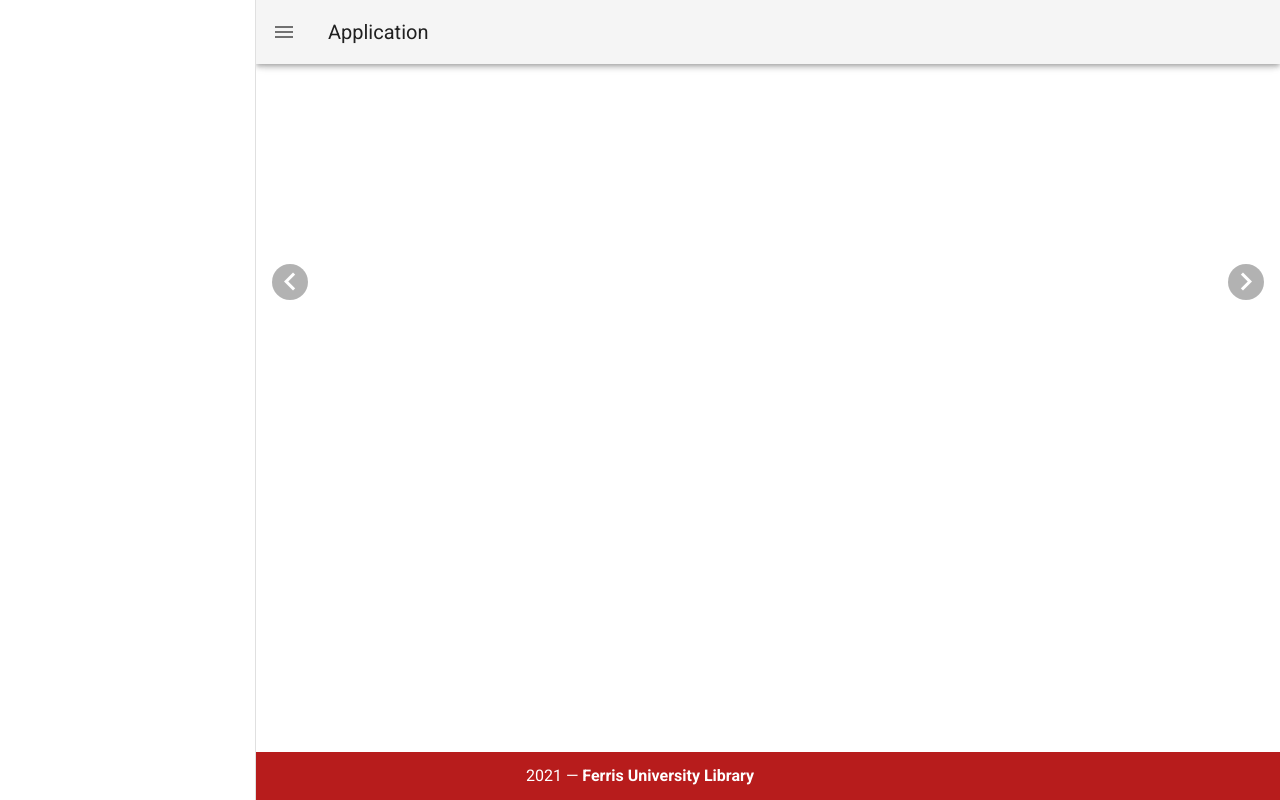
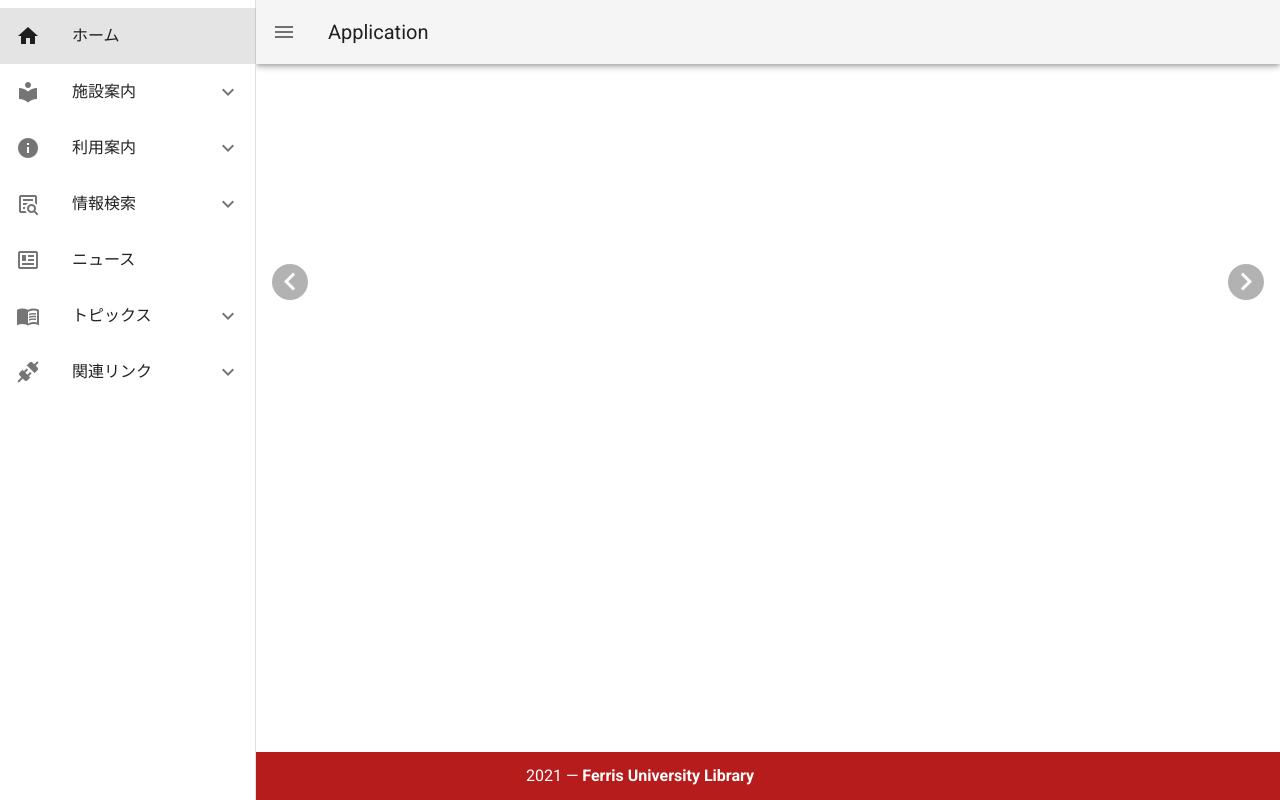
Before and after one commit to shu-saginoya/ferris-library, a Nuxt app: page / in a window 1280 px wide. Built offline with nearby package versions, Linux system fonts and the light colour scheme.

Commit message:
ドロワーメニューの設置。外部リンクの問題が残っている。

```diff
--- a/assets/json/menu.json
+++ b/assets/json/menu.json
@@ -1,191 +1,213 @@
 [
     {
-        "category": "facility",
+        "category": "ホーム",
+        "category-eng": "Home",
+        "icon": "mdi-home",
+        "link": "/"
+    },
+    {
+        "category": "施設案内",
+        "category-eng": "Facility",
+        "icon": "mdi-library",
+        "contents": [
+            {
                 "title": "アクセス・問い合わせ",
                 "eng": "Contact",
                 "link": "contact",
                 "type": "normal"
             },
             {
-        "category": "facility",
                 "title": "開館カレンダー・開館時間",
                 "eng": "Calender",
                 "link": "calender",
                 "type": "normal"
             },
             {
-        "category": "facility",
                 "title": "ラーニングコモンズ",
                 "eng": "Learning commons",
                 "link": "learning-commons",
                 "type": "normal"
             },
             {
-        "category": "facility",
                 "title": "年間予定",
                 "eng": "Schedule",
                 "link": "schedule",
                 "type": "normal"
             },
             {
-        "category": "facility",
                 "title": "フロアマップ",
                 "eng": "Floor map",
                 "link": "floor-map",
                 "type": "normal"
             },
             {
-        "category": "facility",
                 "title": "パンフレット（学生対象）",
                 "eng": "Pamphlet",
                 "link": "pamphlet",
                 "type": "normal"
+            }
+        ]
     },
     {
-        "category": "service",
+        "category": "利用案内",
+        "category-eng": "Service",
+        "icon": "mdi-information",
+        "contents": [
+            {
                 "title": "貸出サービス",
                 "eng": "Service",
                 "link": "service",
                 "type": "normal"
             },
             {
-        "category": "service",
                 "title": "レファレンスサービス",
                 "eng": "Reference",
                 "link": "reference",
                 "type": "normal"
             },
             {
-        "category": "service",
                 "title": "ツアー・ガイダンス",
                 "eng": "Tour",
                 "link": "tour",
                 "type": "normal"
             },
             {
-        "category": "service",
                 "title": "学外から受けられるサポート",
                 "eng": "Off campus",
                 "link": "off-campus",
                 "type": "normal"
             },
             {
-        "category": "service",
                 "title": "障がいのある方への支援",
                 "eng": "Supports",
                 "link": "supports",
                 "type": "normal"
             },
             {
-        "category": "service",
                 "title": "学外の方へ",
                 "eng": "Visitor",
                 "link": "visitor",
                 "type": "normal"
             },
             {
-        "category": "service",
                 "title": "Q&A",
                 "eng": "Question",
                 "link": "question",
                 "type": "normal"
             },
             {
-        "category": "service",
                 "title": "各種申込書",
                 "eng": "Application",
                 "link": "https://www2.library.ferris.ac.jp/gate?module=portal&path=ml/top&method=open",
                 "type": "open-in-new"
+            }
+        ]
     },
     {
-        "category": "retrieval",
+        "category": "情報検索",
+        "category-eng": "Retrieval",
+        "icon": "mdi-text-box-search-outline",
+        "contents": [
+            {
                 "title": "資料の探し方",
                 "eng": "How to find",
                 "link": "how-to-find",
                 "type": "normal"
             },
             {
-        "category": "retrieval",
                 "title": "データベース・電子ブック",
                 "eng": "Database",
                 "link": "database",
                 "type": "normal"
             },
             {
-        "category": "retrieval",
                 "title": "キャリア支援",
                 "eng": "Carrier",
                 "link": "carrier",
                 "type": "normal"
             },
             {
-        "category": "retrieval",
                 "title": "新聞（緑園キャンパス）",
                 "eng": "Newspaper",
                 "link": "@/assets/pdf/newspaper.pdf",
                 "type": "pdf"
+            }
+        ]
     },
     {
-        "category": "news",
+        "category": "ニュース",
+        "category-eng": "News",
+        "icon": "mdi-newspaper-variant-outline",
+        "link": "news",
+        "contents": [
+            {
                 "title": "NEWS 一覧",
                 "eng": "News",
                 "link": "news",
                 "type": "normal"
+            }
+        ]
     },
     {
-        "category": "topics",
+        "category": "トピックス",
+        "category-eng": "Topics",
+        "icon": "mdi-book-open-variant",
+        "contents": [
+            {
                 "title": "学科推奨図書",
                 "eng": "Recommend",
                 "link": "recommend",
                 "type": "normal"
             },
             {
-        "category": "topics",
                 "title": "英語多読図書",
                 "eng": "English tadoku",
                 "link": "english-tadoku",
                 "type": "normal"
             },
             {
-        "category": "topics",
                 "title": "電子コレクション",
                 "eng": "Digital collection",
                 "link": "digital-collection",
                 "type": "normal"
+            }
+        ]
     },
     {
-        "category": "links",
+        "category": "関連リンク",
+        "category-eng": "Links",
+        "icon": "mdi-connection",
+        "contents": [
+            {
                 "title": "OPAC",
                 "eng": "OPAC",
                 "link": "https://www2.library.ferris.ac.jp/top/index?method=open",
                 "type": "open-in-new"
             },
             {
-        "category": "links",
                 "title": "学術機関リポジトリ",
                 "eng": "FAIR：Ferris Academic Intelligence Repository",
                 "link": "https://ferris.repo.nii.ac.jp/",
                 "type": "open-in-new"
             },
             {
-        "category": "links",
                 "title": "読書運動プロジェクト",
                 "eng": "Reading Project",
                 "link": "http://www.library.ferris.ac.jp/dokupuro/",
                 "type": "open-in-new"
             },
             {
-        "category": "links",
                 "title": "Book Web Pro",
                 "eng": "Book Web Pro",
                 "link": "https://pro.kinokuniya.co.jp/",
                 "type": "open-in-new"
             },
             {
-        "category": "links",
                 "title": "フェリス女学院大学",
                 "eng": "Ferris University",
                 "link": "http://www.ferris.ac.jp/",
                 "type": "open-in-new"
             }
         ]
+    }
+]
--- /dev/null
+++ b/components/NavigationDrawer.vue
@@ -0,0 +1,37 @@
+<template>
+  <v-list>
+    <template v-for="menu in menus">
+      <v-list-item v-if="menu.link" :key="menu.category - eng" :to="menu.link">
+        <v-list-item-icon>
+          <v-icon>{{ menu.icon }}</v-icon>
+        </v-list-item-icon>
+        <v-list-item-title>{{ menu.category }}</v-list-item-title>
+      </v-list-item>
+      <v-list-group v-else :key="menu.category - eng" :prepend-icon="menu.icon">
+        <template #activator>
+          <v-list-item-title>{{ menu.category }}</v-list-item-title>
+        </template>
+
+        <v-list-item
+          v-for="content in menu.contents"
+          :key="content.eng"
+          :to="content.link"
+          link
+        >
+          <v-list-item-title v-text="content.title"></v-list-item-title>
+        </v-list-item>
+      </v-list-group>
+    </template>
+  </v-list>
+</template>
+
+<script>
+import menus from '@/assets/json/menu.json'
+
+export default {
+  name: 'NavigationDrawer',
+  data: () => ({
+    menus,
+  }),
+}
+</script>
--- a/layouts/default.vue
+++ b/layouts/default.vue
@@ -1,7 +1,7 @@
 <template>
   <v-app id="inspire">
     <v-navigation-drawer v-model="drawer" app>
-      <!--  -->
+      <navigation-drawer />
     </v-navigation-drawer>
     <v-app-bar app>
       <v-app-bar-nav-icon @click="drawer = !drawer"></v-app-bar-nav-icon>
```
Lines whose indentation alone changed are shown as unchanged.
